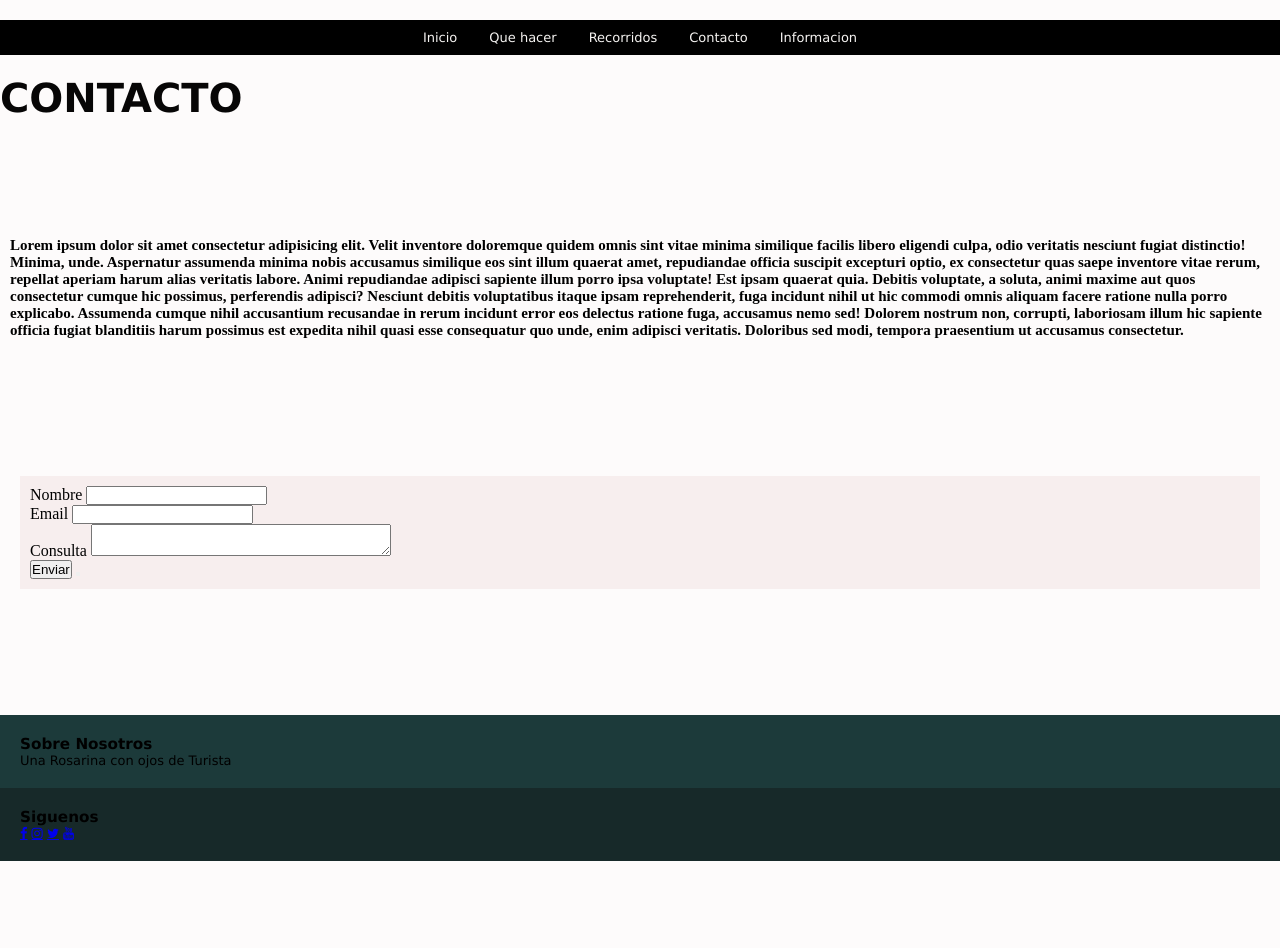
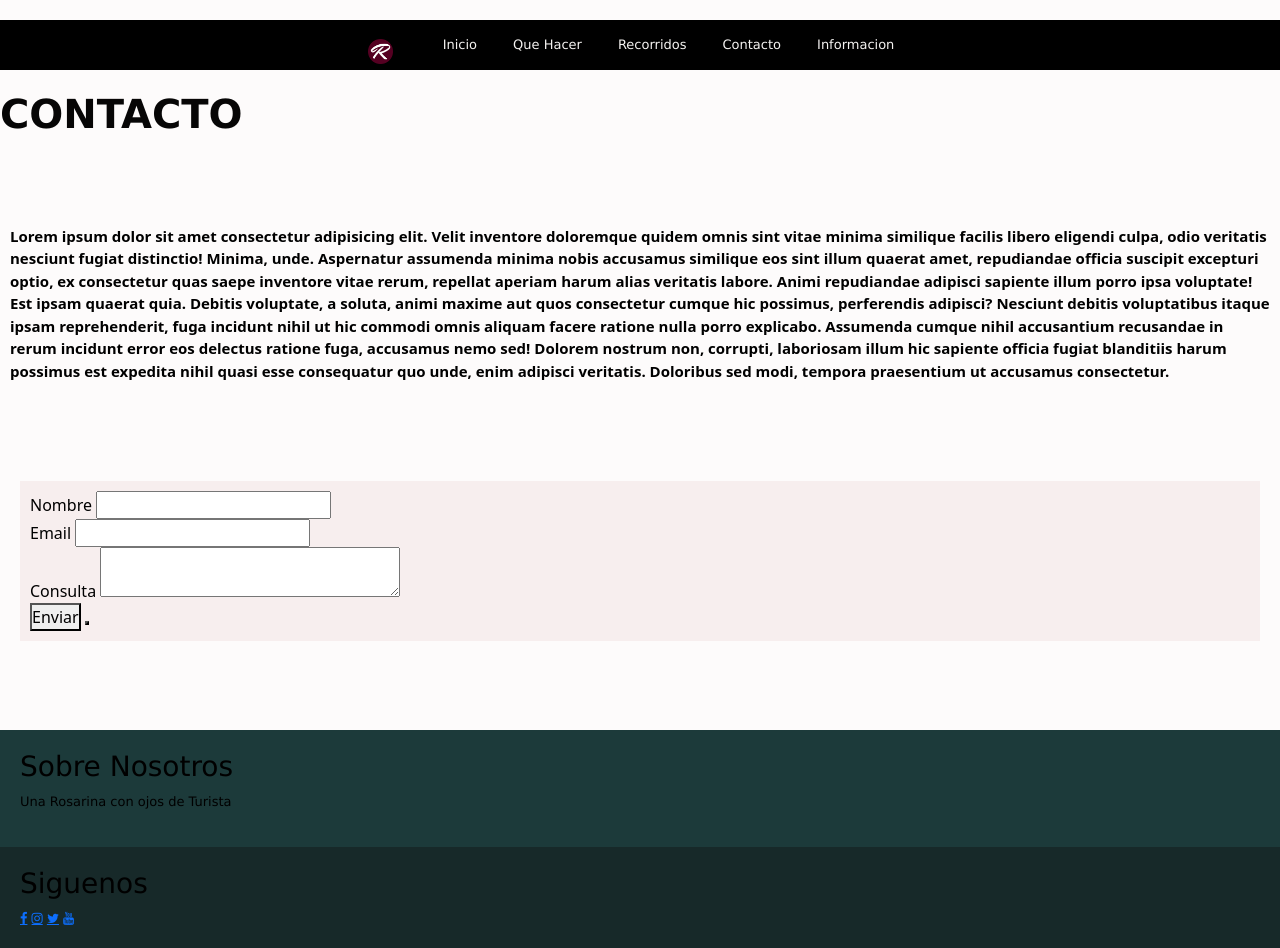
Before and after one commit to crisacost/RosAR, a plain HTML site: page html/Contacto.html in a window 1280 px wide. Before the commit the page ends 861 px from the top, so only its background shows below. Drawn offline with nearby package versions, Linux system fonts and the light colour scheme.

Commit message:
navbootstrap

```diff
--- a/css/estilo.css
+++ b/css/estilo.css
@@ -12,7 +12,8 @@
     height: 400px;
 }
 
-.menu {
+.conteiner-fluid {
+    height: 50px;
     background-color: black;
     padding: 10px;
     list-style: none;
@@ -24,13 +25,17 @@
     justify-content: center;
 }
 
-.menu li a {
+.conteiner-fluid li a {
     padding: 6px;
     margin: 10px;
     color: rgb(245, 243, 241);
     text-decoration: none;
 
 
+}
+.logo{
+    display: flex;
+    justify-content: flex-start;
 }
 
 /*..........Index..........*/
@@ -482,7 +487,7 @@ h6 {
 }
 
 @media screen and (max-width: 560px) {
-    .menu {
+    .conteiner-fluid {
         background-color: white;
         padding: 5px;
         list-style: none;
@@ -494,7 +499,7 @@ h6 {
 
     }
 
-    .menu li a {
+    .conteiner-fluid li a {
         color: black;
 
     }
--- a/html/Contacto.html
+++ b/html/Contacto.html
@@ -3,6 +3,7 @@
 <head>
     <meta charset="UTF-8">
     <meta name="viewport" content="width=device-width, initial-scale=1.0">
+    <link href="https://cdn.jsdelivr.net/npm/bootstrap@5.3.2/dist/css/bootstrap.min.css" rel="stylesheet" integrity="sha384-T3c6CoIi6uLrA9TneNEoa7RxnatzjcDSCmG1MXxSR1GAsXEV/Dwwykc2MPK8M2HN" crossorigin="anonymous">
     <link rel="stylesheet" href="../css/estilo.css">
     <link rel="stylesheet" href="https://stackpath.bootstrapcdn.com/font-awesome/4.7.0/css/font-awesome.min.css">
     <link rel="icon" href="../img/android-chrome-192x192.png">
@@ -10,25 +11,28 @@
 </head>
 <body>
     <header>
-        <nav>
-            <ul class="menu">
-                <li>
-                    <a href="../index.html">Inicio</a>
-                </li>
-                <li>
-                    <a href="../html/Quehacer.html">Que hacer</a>
-                </li>
-                <li>
-                    <a href="../html/Recorridos.html">Recorridos</a>
-                </li>
-                <li>
-                    <a href="../html/Contacto.html">Contacto</a>
-                </li>
-                <li>
-                    <a href="../html/Informacion.html"> Informacion </a>
-                </li>
-            </ul>
-        </nav>
+        <div class="conteiner-fluid">
+            <nav class="navbar navbar-expand-md navbar-light">
+                <div class="conteiner-fluid">
+                    <a href="../index.html" class="navbar-brand">
+                        <img src="../img/android-chrome-192x192.png" alt="logo" width="25px">
+                    </a>
+                    <button type="button" class="navbar-toggler" data-bs-toggle="collapse"
+                        data-bs-target="#MenuNavegacion">
+                        <span class="navbar-toggler-icon"></span>
+                    </button>
+                    <div id="MenuNavegacion" class="collapse navbar-collapse">
+                        <ul class="navbar-nav ms-3">
+                            <li class="nav-item"><a class="nav-link" href="../index.html">Inicio</a></li>
+                            <li class="nav-item"><a class="nav-link" href="../html/Quehacer.html">Que Hacer</a></li>
+                            <li class="nav-item"><a class="nav-link" href="../html/Recorridos.html">Recorridos</a></li>
+                            <li class="nav-item"><a class="nav-link" href="../html/Contacto.html">Contacto</a></li>
+                            <li class="nav-item"><a class="nav-link" href="../html/Informacion.html">Informacion</a></li>
+                        </ul>
+                    </div>
+                </div>
+            </nav>
+        </div>
 
     </header>
     <main>
@@ -77,5 +81,7 @@
 
     </footer>
 
+    <script src="https://cdn.jsdelivr.net/npm/bootstrap@5.3.2/dist/js/bootstrap.bundle.min.js"></script>
+
 </body>
 </html>
```
Also changed, not shown: html/Informacion.html (+25 -19 lines), html/Quehacer.html (+25 -19 lines), html/Recorridos.html (+25 -19 lines), index.html (+29 -25 lines).
